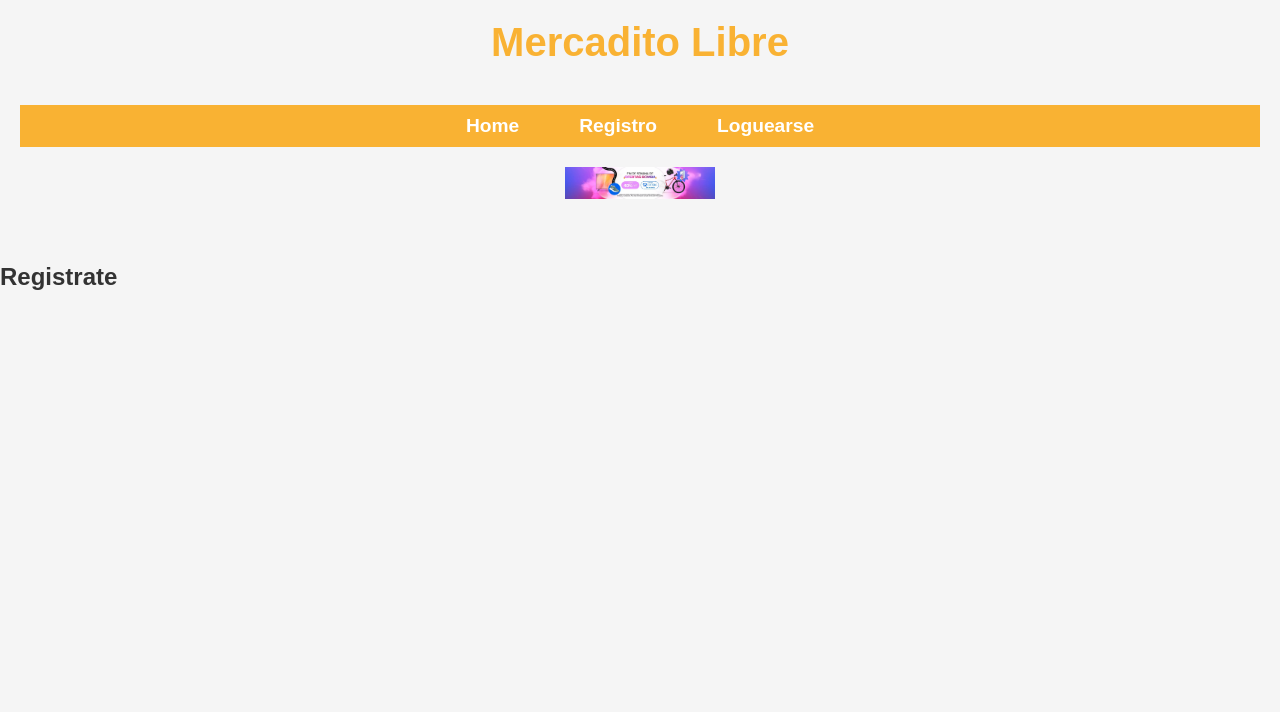
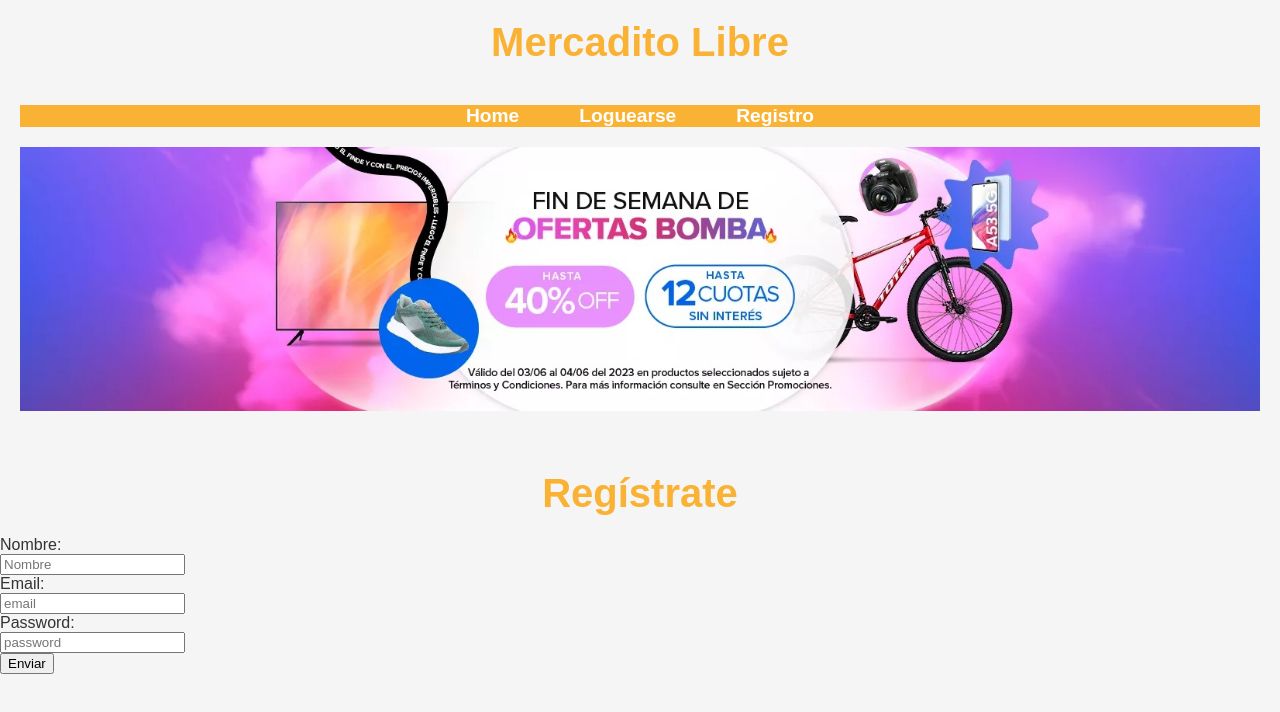
Before and after one commit to NISCALOOK/Proyecto-mercado-libre, a React (Create React App) app: page /Registro in a window 1280 px wide. Shown: the top 712 px of the page. Built offline with nearby package versions, Linux system fonts and the light colour scheme.

Commit message:
actualizacion de proyecto

```diff
--- a/src/App.css
+++ b/src/App.css
@@ -49,23 +49,24 @@
 
 /* Estilo de la imagen */
 .AppLogo {
-  width: 150px;
+  width: 100%; /* 30% del ancho de la pantalla */
+  max-width: 100%; /* Tamaño máximo para pantallas grandes */
+  min-width: 120px; /* Tamaño mínimo para pantallas pequeñas */
   height: auto;
-  margin: 20px 0;
+  margin: 20px auto;
+  display: block;
+  transition: transform 0.3s ease, box-shadow 0.3s ease; /* Suaviza el efecto hover */
 }
 
-/* Estilos adicionales para el layout responsivo */
-@media (max-width: 768px) {
-  h1 {
-    font-size: 2rem;
-  }
+/* Efecto de sombra y escala para hacerla más llamativa */
+.AppLogo:hover {
+  transform: scale(1.05);
+  box-shadow: 0px 6px 15px rgba(0, 0, 0, 0.2);
+}
 
-  nav ul {
-    flex-direction: column;
-    align-items: center;
-  }
-
-  nav ul li {
-    margin: 10px 0;
+/* Ajustes adicionales en dispositivos móviles */
+@media (max-width: 600px) {
+  .AppLogo {
+      width: 500vw; /* Aumenta el tamaño en móviles */
   }
 }
--- a/src/App.js
+++ b/src/App.js
@@ -1,7 +1,9 @@
 import './App.css';
-import { BrowserRouter as Router, Link } from "react-router-dom";
+import { BrowserRouter as Router } from "react-router-dom";
 import meli from './img/mercadolibre.jpg';
 import Rutas from './rutas/Rutas';
+
+import BarraNav from './componentes/BarraNav';
 
 
 function App() {
@@ -10,22 +12,11 @@
     <Router>
       <h1>Mercadito Libre</h1>
       <div className="App">
-        <nav>
-          <ul>
-            <li>
-              <Link to="/">Home</Link>
-            </li>
-            <li>
-              <Link to="/registro">Registro</Link>
-            </li>
-            <li>
-              <Link to="/loguearse">Loguearse</Link> {/* Cambié 'loggin' por 'loguearse' */}
-            </li>
-          </ul>
-        </nav>
+    <BarraNav />
         <img src={meli} className="AppLogo" alt="Cartel de mercadolibre"/>
       </div>
-      <Rutas /> {/* Se encarga de definir las rutas */}
+      <Rutas/>
+
     </Router>
   );
 }
--- a/src/componentes/BarraNav.css
+++ b/src/componentes/BarraNav.css
@@ -1,21 +1,26 @@
-ul li a{
-    text-decoration: none;
-    display: inline-block;
-    color:black;
-    padding: 10px;
-    font-size: x-large;
+nav ul {
+    list-style-type: none;
+    padding: 0;
+    margin: 0;
+    display: flex;
+    justify-content: center;
+    background-color: #f9b233; /* Color característico de Mercadolibre */
 }
 
-ul{
-    list-style: none;
-    text-align: center;
+nav ul li {
+    margin: 0 15px;
 }
 
-li{
-    display: inline-block;
-
+nav ul li a {
+    text-decoration: none;
+    color: white;
+    font-size: 1.2rem;
+    font-weight: bold;
+    padding: 10px 15px;
+    transition: background-color 0.3s ease;
 }
 
-a:hover{
-    color: aqua;
+nav ul li a:hover {
+    background-color: #ffd166; /* Un tono más claro para hover */
+    border-radius: 5px;
 }
--- a/src/componentes/BarraNav.jsx
+++ b/src/componentes/BarraNav.jsx
@@ -1,22 +1,22 @@
 import React from "react";
 import './BarraNav.css';
 import { Link } from "react-router-dom";
-import { Nav} from "react-bootstrap";
 
 function BarraNav() {
-
     return (
         <div>
             <nav>
-                <Nav.Link as={Link} to="/">
-                    Home
-                </Nav.Link>
-                <Nav.Link as={Link} to="/loggin">
-                    Loguearse
-                </Nav.Link>
-                <Nav.Link as={Link} to="/registro">
-                    Registro
-                </Nav.Link>
+                <ul>
+                    <li>
+                        <Link to="/">Home</Link>
+                    </li>
+                    <li>
+                        <Link to="/loguearse">Loguearse</Link>
+                    </li>
+                    <li>
+                        <Link to="/registro">Registro</Link>
+                    </li>
+                </ul>
             </nav>
         </div>
     );
--- /dev/null
+++ b/src/componentes/Producto.jsx
@@ -0,0 +1,11 @@
+import React from "react";
+
+
+function Producto(props){
+
+    return(
+        <div><h1>Soy un {props.nombre}</h1></div>
+    )
+}
+
+export default Producto;
--- /dev/null
+++ b/src/componentes/Productos.jsx
@@ -0,0 +1,51 @@
+import React, { useState, useEffect } from "react";
+import { getAllProductos } from "../servicios/ProductosServicios";
+import Producto from "./Producto";
+
+function Productos() {
+
+    const [loading, setLoading] = useState(true)
+    const [productos, setProductos] = useState();
+
+    useEffect(() => {
+        const request = async () => {
+
+            try {
+                const response = await getAllProductos();
+
+                console.log("Desde productos:",response.results);
+
+                setProductos(response.results)
+                setLoading(false);
+            } catch (evento) {
+                console.log(evento);
+            }
+        };
+
+        request();
+
+    }, []);
+
+    if (loading) {
+    return (
+      <div>Cargando...</div>
+    )
+  } else {
+    return (
+      <>
+        {productos.map((producto) =>
+          <Producto
+            id={producto.id}
+            imagen={producto.thumbnail}
+            nombre={producto.title}
+            precio={producto.price}
+          />
+        )}
+        <br />
+        {/*<button onClick={handleClick}>Filtrar</button>*/}
+      </>
+    );
+  }
+}
+
+export default Productos;
--- a/src/paginas/Home.jsx
+++ b/src/paginas/Home.jsx
@@ -1,11 +1,12 @@
 import React from "react";
-import BarraNav from "../componentes/BarraNav";
+import Productos from "../componentes/Productos";
 
 function Home() {
 
     return(
         <div>
-            <h1>Personajes</h1>
+            <h1>Productos</h1>
+            <Productos/>
         </div>
     );
 
--- a/src/paginas/Loguearse.jsx
+++ b/src/paginas/Loguearse.jsx
@@ -4,8 +4,20 @@
 function Loguearse() {
 
     return(
-        <div>
+        <div className="registro">
             <h1>Loggin</h1>
+            <form action="#" method="GET">
+                    <label>
+                        Email:
+                    </label><br />
+                    <input type="email" name="email" required placeholder="email"/><br />
+                    <label>
+                        Password:
+                    </label><br />
+                    <input type="password" name="password" placeholder="password" required />
+                    <br />
+                    <button type="submit" >Enviar</button><br />
+                </form>
         </div>
     );
 }
--- a/src/paginas/Registro.jsx
+++ b/src/paginas/Registro.jsx
@@ -1,13 +1,30 @@
 import React from "react";
 
-function Registro(){
+function Registro() {
 
-    return(
-
-        <div>
-            <h2>Registrate</h2>
-        </div>
-
+    return (
+        <>
+            <h1>Regístrate</h1>
+            <div className="registro">
+                <form action="#" method="GET">
+                    <label>
+                        Nombre:
+                    </label><br />
+                    <input type="text" name="name" required placeholder="Nombre"/><br />
+                    <label>
+                        Email:
+                    </label><br />
+                    <input type="email" name="email" required placeholder="email"/><br />
+                    <label>
+                        Password:
+                    </label><br />
+                    <input type="password" name="password" placeholder="password" required />
+                    <br />
+                    <button type="submit" value="Submit">Enviar</button><br />
+                </form>
+            </div>
+        </>
     );
 }
+
 export default Registro;
--- /dev/null
+++ b/src/servicios/ProductosServicios.jsx
@@ -0,0 +1,8 @@
+
+
+export function getAllProductos(){
+
+    let id= "iPhone";
+
+    return fetch(`https://api.mercadolibre.com/sites/MLA/search?q=${id}`).then(res=>res.json());
+}
```
